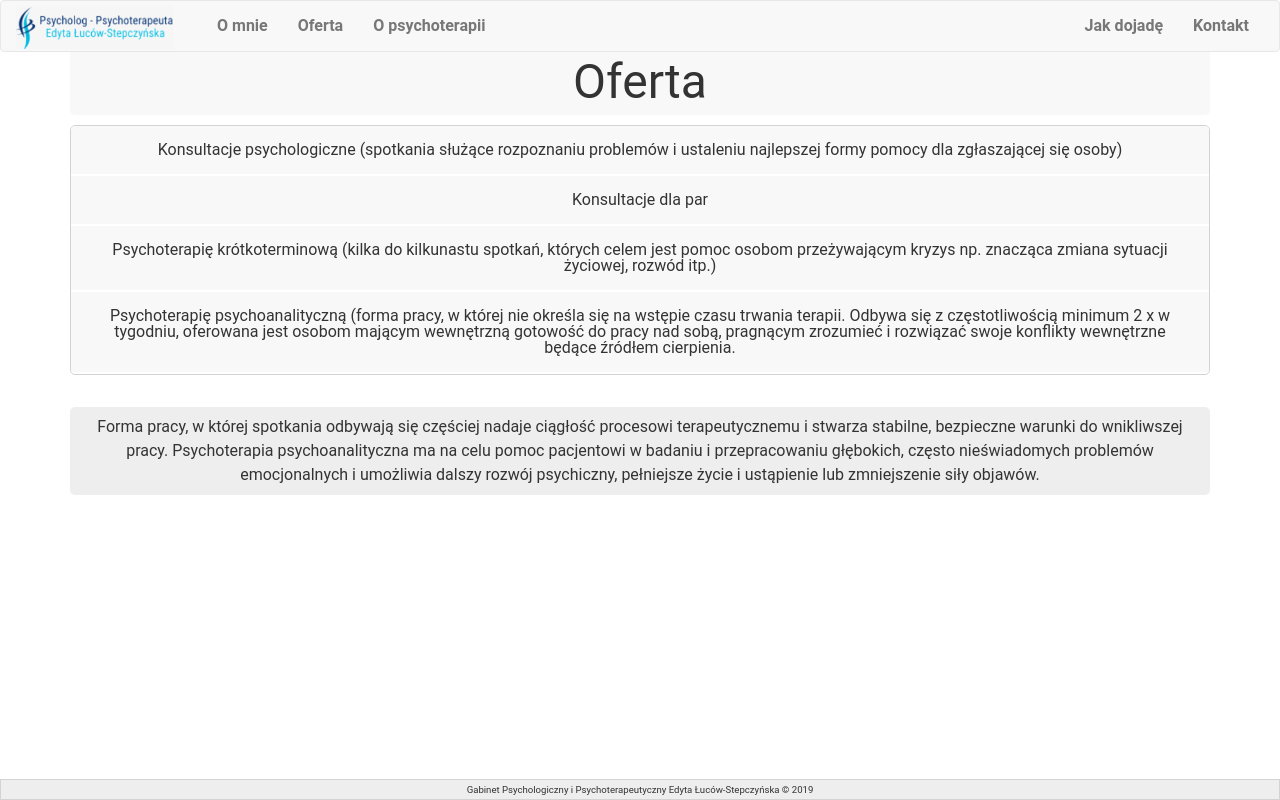
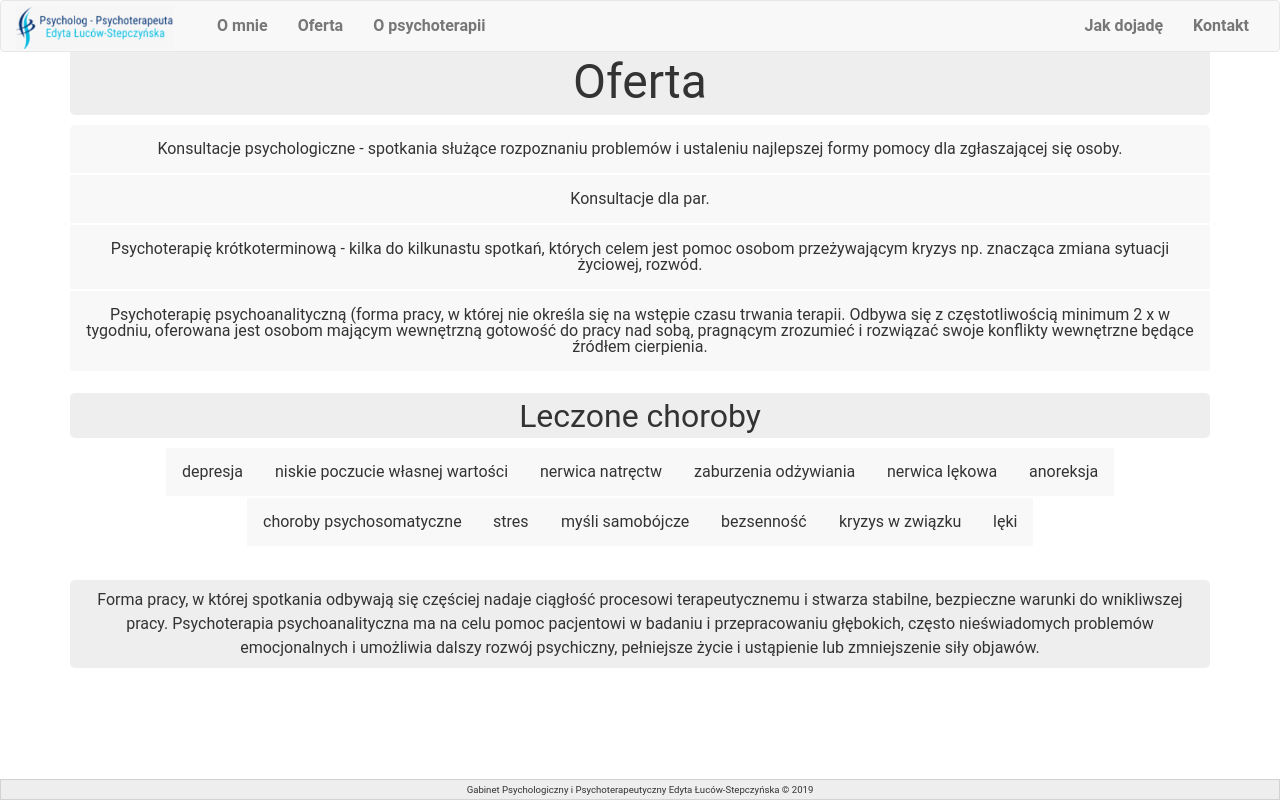
Before and after one commit to Ogar616/psychoterapia-kolobrzeg, a React (Create React App) app: page /offer in a window 1280 px wide. Built offline with nearby package versions, Linux system fonts and the light colour scheme.

Commit message:
new list added to offer.js

```diff
--- a/src/components/about.js
+++ b/src/components/about.js
@@ -1,7 +1,7 @@
 import React, { Component } from "react";
 
 import ListItem from "./listItem";
-import listItems from "./data/listItemsAbout";
+import listItems from "./data/aboutItemsList";
 import runAnimation from "./runAnimation";
 
 class About extends Component {
@@ -13,7 +13,7 @@ class About extends Component {
     return (
       <>
         <h1>O mnie </h1>
-        <ul className="rolldown-list">{list}</ul>
+        <ul className="rolldown-list-small">{list}</ul>
       </>
     );
   }
--- /dev/null
+++ b/src/components/data/aboutItemsList.js
@@ -0,0 +1,21 @@
+export default [
+    {
+      text:
+        "Certyfikowana psychoterapeutka PTP, psycholog, członkini Polskiego Towarzystwa Psychoterapii Psychoanalitycznej i Polskiego Towarzystwa Psychologicznego."
+    },
+    {
+      text: "Pracuje z osobami dorosłymi i młodzieżą."
+    },
+    {
+      text:
+        "Doświadczenie zawodowe zdobywałam pracując w poradni psychologiczno-pedagogicznej, poradni uzależnień, w prywatnym gabinecie, w poradni zdrowia psychicznego i na oddziale psychiatrycznym."
+    },
+    {
+      text:
+        "Ukończyłam Studium Psychoterapii Psychoanalitycznej i kontynuuję rozwój zawodowy uczestnicząc w seminariach        kliniczno-superwizyjnych."
+    },
+    {
+      text:
+        "Swoją pracę systematycznie superwizuję u superwizorów Polskiego Towarzystwa Psychoterapii Psychoanalitycznej i Polskiego Towarzystwa Psychoanalitycznego."
+    }
+  ];
--- /dev/null
+++ b/src/components/data/diseasesItemsList.js
@@ -0,0 +1,38 @@
+export default [
+  {
+    text: "depresja"
+  },
+  {
+    text: "niskie poczucie własnej wartości"
+  },
+  {
+    text: "nerwica natręctw"
+  },
+  {
+    text: "zaburzenia odżywiania"
+  },
+  {
+    text: "nerwica lękowa"
+  },
+  {
+    text: "anoreksja"
+  },
+  {
+    text: "choroby psychosomatyczne"
+  },
+  {
+    text: "stres"
+  },
+  {
+    text: "myśli samobójcze"
+  },
+  {
+    text: "bezsenność"
+  },
+  {
+    text: "kryzys w związku"
+  },
+  {
+    text: "lęki"
+  }
+];
--- a/src/components/data/listItemsAbout.js
+++ /dev/null
@@ -1,21 +0,0 @@
-export default [
-  {
-    text:
-      "Certyfikowana psychoterapeutka PTP, psycholog, członkini Polskiego Towarzystwa Psychoterapii Psychoanalitycznej i Polskiego Towarzystwa Psychologicznego."
-  },
-  {
-    text: "Pracuje z osobami dorosłymi i młodzieżą."
-  },
-  {
-    text:
-      "Doświadczenie zawodowe zdobywałam pracując w poradni psychologiczno-pedagogicznej, poradni uzależnień, w prywatnym gabinecie, w poradni zdrowia psychicznego i na oddziale psychiatrycznym."
-  },
-  {
-    text:
-      "Ukończyłam Studium Psychoterapii Psychoanalitycznej i kontynuuję rozwój zawodowy uczestnicząc w seminariach        kliniczno-superwizyjnych."
-  },
-  {
-    text:
-      "Swoją pracę systematycznie superwizuję u superwizorów Polskiego Towarzystwa Psychoterapii Psychoanalitycznej i Polskiego Towarzystwa Psychoanalitycznego."
-  }
-];
--- a/src/components/data/listItemsOffer.js
+++ b/src/components/data/offerItemsList.js
@@ -1,14 +1,14 @@
 export default [
   {
     text:
-      "Konsultacje psychologiczne (spotkania służące rozpoznaniu problemów i ustaleniu najlepszej formy pomocy dla zgłaszającej się osoby)"
+      "Konsultacje psychologiczne - spotkania służące rozpoznaniu problemów i ustaleniu najlepszej formy pomocy dla zgłaszającej się osoby."
   },
   {
-    text: "Konsultacje dla par"
+    text: "Konsultacje dla par."
   },
   {
     text:
-      "Psychoterapię krótkoterminową (kilka do kilkunastu spotkań, których celem jest pomoc osobom przeżywającym kryzys np. znacząca zmiana sytuacji życiowej, rozwód itp.)"
+      "Psychoterapię krótkoterminową - kilka do kilkunastu spotkań, których celem jest pomoc osobom przeżywającym kryzys np. znacząca zmiana sytuacji życiowej, rozwód."
   },
   {
     text:
--- a/src/components/formContainer.js
+++ b/src/components/formContainer.js
@@ -5,7 +5,6 @@ import TextArea from "./formComponents/textArea";
 
 const FormContainer = () => (
   <div className="container">
-    <h1>Napisz do mnie</h1>
     <div className="row row-flex">
       <form
         className="form-group"
--- a/src/components/offer.js
+++ b/src/components/offer.js
@@ -1,6 +1,7 @@
 import React, { Component } from "react";
 
-import listItems from "./data/listItemsOffer";
+import listItems from "./data/offerItemsList";
+import diseasesList from "./data/diseasesItemsList";
 import ListItem from "./listItem";
 import runAnimation from "./runAnimation";
 
@@ -10,11 +11,16 @@ class Offer extends Component {
   }
   render() {
     const list = listItems.map((e, i) => <ListItem text={e.text} key={i} />);
+    const diseasesList2 = diseasesList.map((e, i) => (
+      <ListItem text={e.text} key={i} />
+    ));
     return (
       <>
         <h1>Oferta </h1>
         <ul className="rolldown-list">{list}</ul>
-        <p className='description'>
+        <h3>Leczone choroby</h3>
+        <ul className="rolldown-list-small">{diseasesList2}</ul>
+        <p className="description">
           Forma pracy, w której spotkania odbywają się częściej nadaje ciągłość
           procesowi terapeutycznemu i stwarza stabilne, bezpieczne warunki do
           wnikliwszej pracy. Psychoterapia psychoanalityczna ma na celu pomoc
--- a/src/components/runAnimation.js
+++ b/src/components/runAnimation.js
@@ -2,8 +2,8 @@ import jQuery from "jquery";
 
 const runAnimation = () => {
     jQuery(document).ready(function($) {
-        $(".rolldown-list li").each(function() {
-          var delay = $(this).index() / 4 + "s";
+        $("li").each(function() {
+          const delay = $(this).index() / 4 + "s";
           $(this).css({
             webkitAnimationDelay: delay,
             mozAnimationDelay: delay,
--- a/src/styles/rolldown-list.scss
+++ b/src/styles/rolldown-list.scss
@@ -1,14 +1,11 @@
-.rolldown-list {
+@mixin list {
   position: relative;
-  width: 100%;
-  border: 1px solid lightgray;
   border-radius: 5px;
   overflow: hidden;
   li {
     background-color: $primary;
     padding: 1em;
     margin-bottom: 0.125em;
-    display: block;
     list-style: none;
     visibility: hidden;
     animation: rolldown 0.7s 1;
@@ -17,6 +14,17 @@
     text-align: center;
   }
 }
+.rolldown-list {
+  @include list;
+  width: 100%;
+}
+.rolldown-list-small {
+  @include list;
+  display: flex;
+  justify-content: center;
+  flex-wrap: wrap;
+}
+
 @keyframes rolldown {
   0% {
     visibility: visible;
--- a/src/styles/typography.scss
+++ b/src/styles/typography.scss
@@ -1,5 +1,5 @@
 h1 {
-  background-color: $primary;
+  background-color: $secondary;
   text-align: center;
   font-size: 3rem;
   padding: 0.2em;
@@ -11,7 +11,7 @@ h2 {
   font-size: 2.5rem;
 }
 h3 {
-  background-color: $primary;
+  background-color: $secondary;
   text-align: center;
   font-size: 2rem;
   padding: 0.2em;
```
